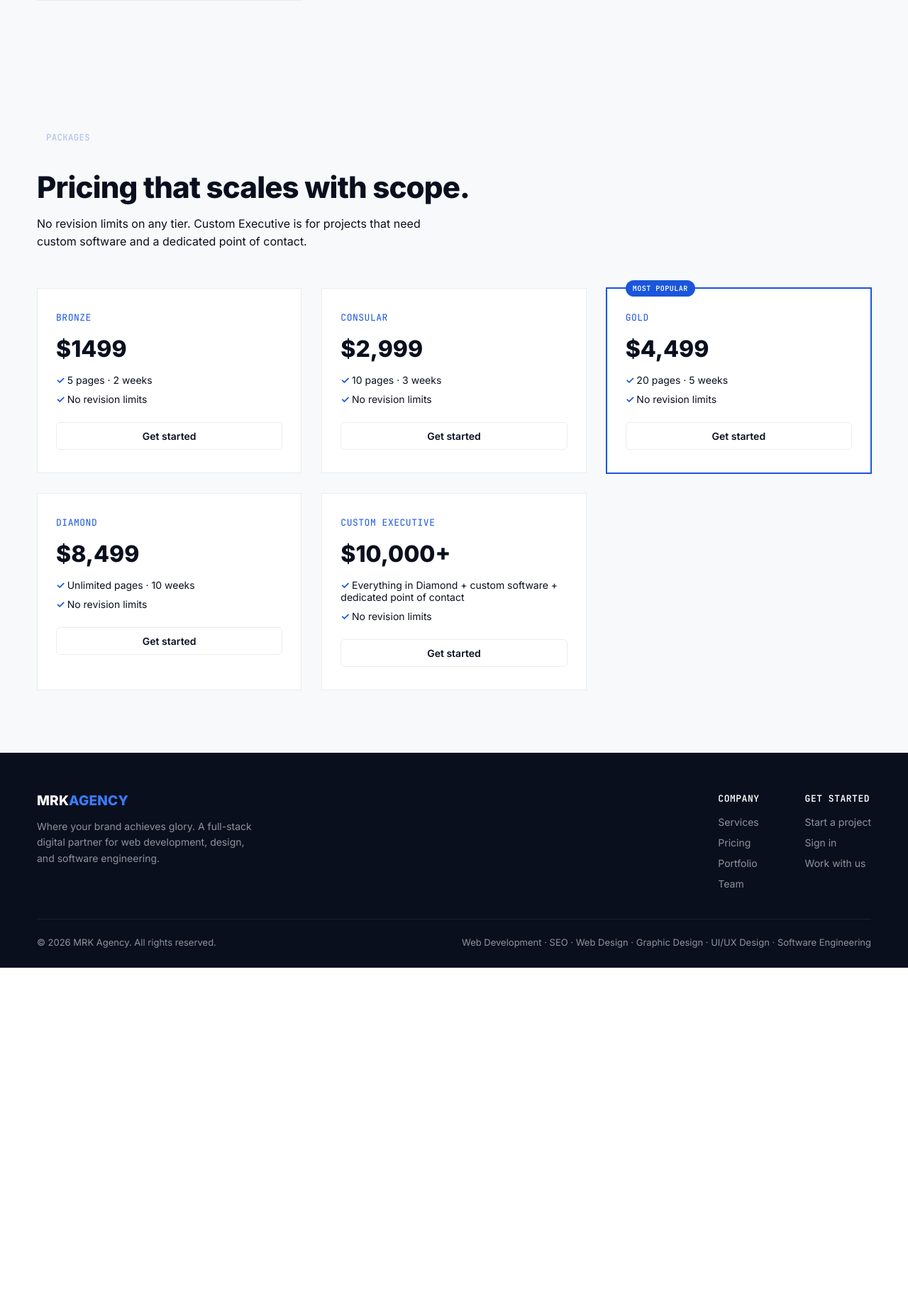
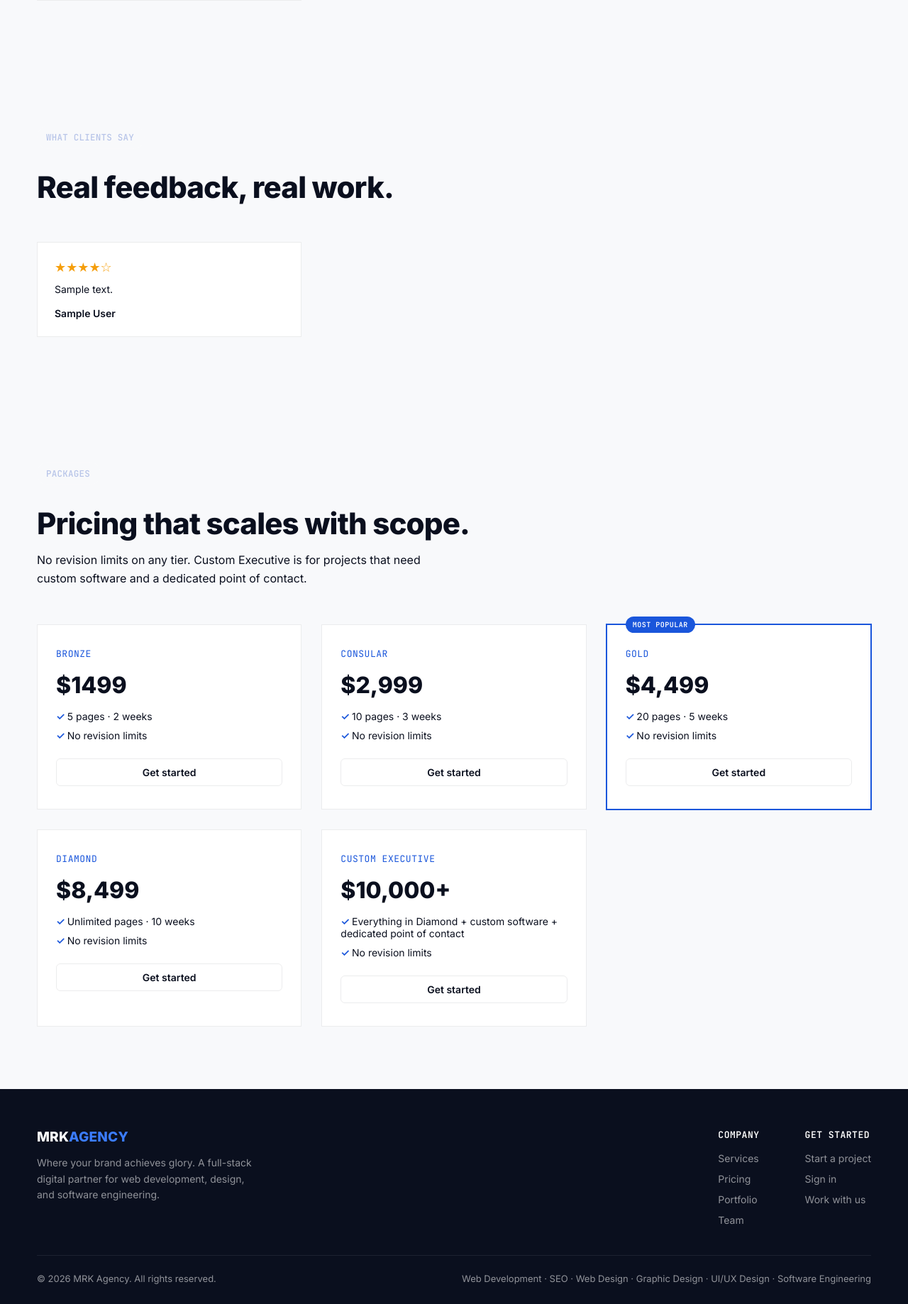
Before and after one commit to KhizarKhan714/MRK-AGENCY-, a Flask app: template templates/index.html in a window 1280 px wide. Shown: the part 3183-5021 px from the top of the page at 71% size. Before the commit the page ends 4547 px from the top, so only its background shows below. Run offline with Flask 3, Linux system fonts and the light colour scheme; the template is opened without the code that fills it: most values are stand-ins (such as "Sample title", 1, 10 or a date in 2020); grey boxes marked "Sample" are stand-in pictures; a database or web service that is not in the repository returns one stand-in record (values such as "Sample title"); some libraries are stand-ins or nearby versions.

Commit message:
Update index.html

```diff
--- a/templates/index.html
+++ b/templates/index.html
@@ -324,6 +324,28 @@
 </section>
 {% endif %}
 
+  {% if testimonials %}
+<section class="section" id="testimonials">
+  <div class="container">
+    <div class="section-head">
+      <span class="eyebrow">What clients say</span>
+      <h2 class="section-title">Real feedback, real work.</h2>
+    </div>
+    <div class="grid grid-3">
+      {% for t in testimonials %}
+      <div class="card">
+        <div class="card-body">
+          <div style="color:#F59E0B;font-size:18px;margin-bottom:10px;">{{ '★' * t.rating }}{{ '☆' * (5 - t.rating) }}</div>
+          <p class="card-text" style="margin-bottom:14px;">{{ t.review_text }}</p>
+          <div style="font-weight:600;font-size:14px;">{{ t.first_name }} {{ t.last_name }}</div>
+        </div>
+      </div>
+      {% endfor %}
+    </div>
+  </div>
+</section>
+{% endif %}
+
 <!-- ===== PRICING ===== -->
 <section class="section" id="pricing">
   <div class="container">
```
